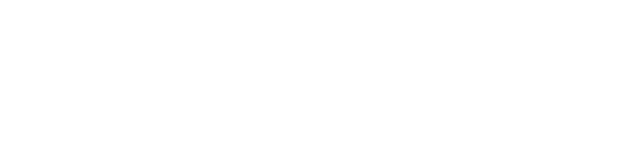
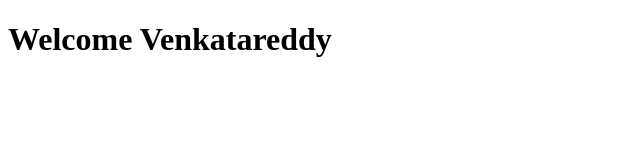
Before and after one commit to Venkatareddy79/myRepo, a plain HTML site: page index.html in a window 1280 px wide. Shown: the whole page, without its empty margins (0-640 px from the left). Drawn offline with Linux system fonts and the light colour scheme.

Commit message:
Update index.html
Header are added

```diff
--- a/index.html
+++ b/index.html
@@ -5,6 +5,7 @@
     <meta http-equiv="X-UA-Compatible" content="IE=edge">
     <meta name="viewport" content="width=device-width, initial-scale=1.0">
     <title>Document</title>
+    <h1>Welcome Venkatareddy<h1>
 </head>
 <body>
 
```
